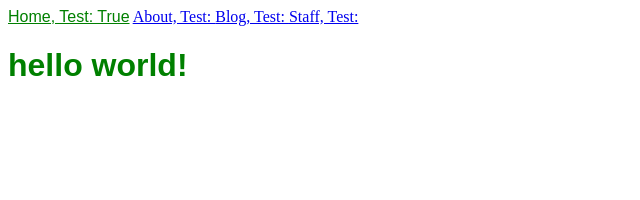
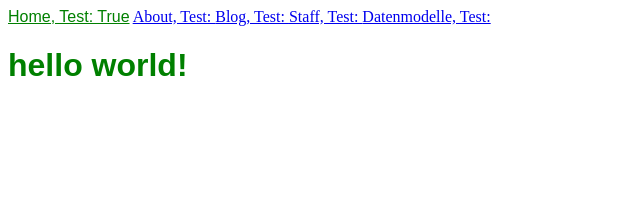
Before and after one commit to AmandaWetter/A001, a Jekyll site: the page built from index.html, in a window 1280 px wide. Shown: the top 200 px of the page, without its empty margins (0-640 px from the left). Built offline with Jekyll 4.4.1, drawn with Linux system fonts in a browser that asks for light colours.

Commit message:
Update navigation.yml

```diff
--- a/_data/navigation.yml
+++ b/_data/navigation.yml
@@ -10,3 +10,6 @@
 - name: Staff
   link_txt: /staff.html
   link: https://amandawetter.github.io/A001/staff.html
+- name: Datenmodelle
+  link_txt: /datenmodelle.html
+  link: https://amandawetter.github.io/A001/datenmodelle.html
```
